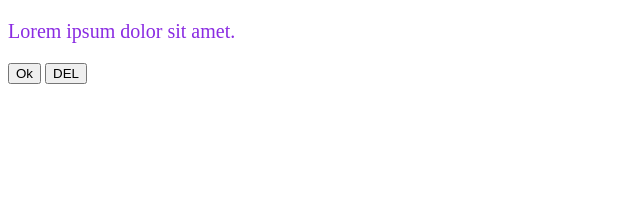
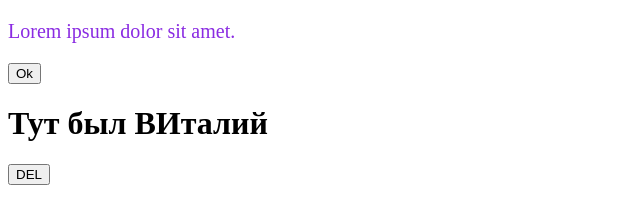
Before and after one commit to sam-mad-damn/pullReq-git3-, a plain HTML site: page index.html in a window 1280 px wide. Shown: the whole page, without its empty margins (0-640 px from the left). Drawn offline with Linux system fonts and the light colour scheme.

Commit message:
Update index.html

```diff
--- a/index.html
+++ b/index.html
@@ -10,6 +10,7 @@
 <body>
    <p> Lorem ipsum dolor sit amet.</p>
    <button>Ok</button>
+    <h1>Тут был ВИталий</h1>
    <button>DEL</button>
 </body>
 </html>
```
